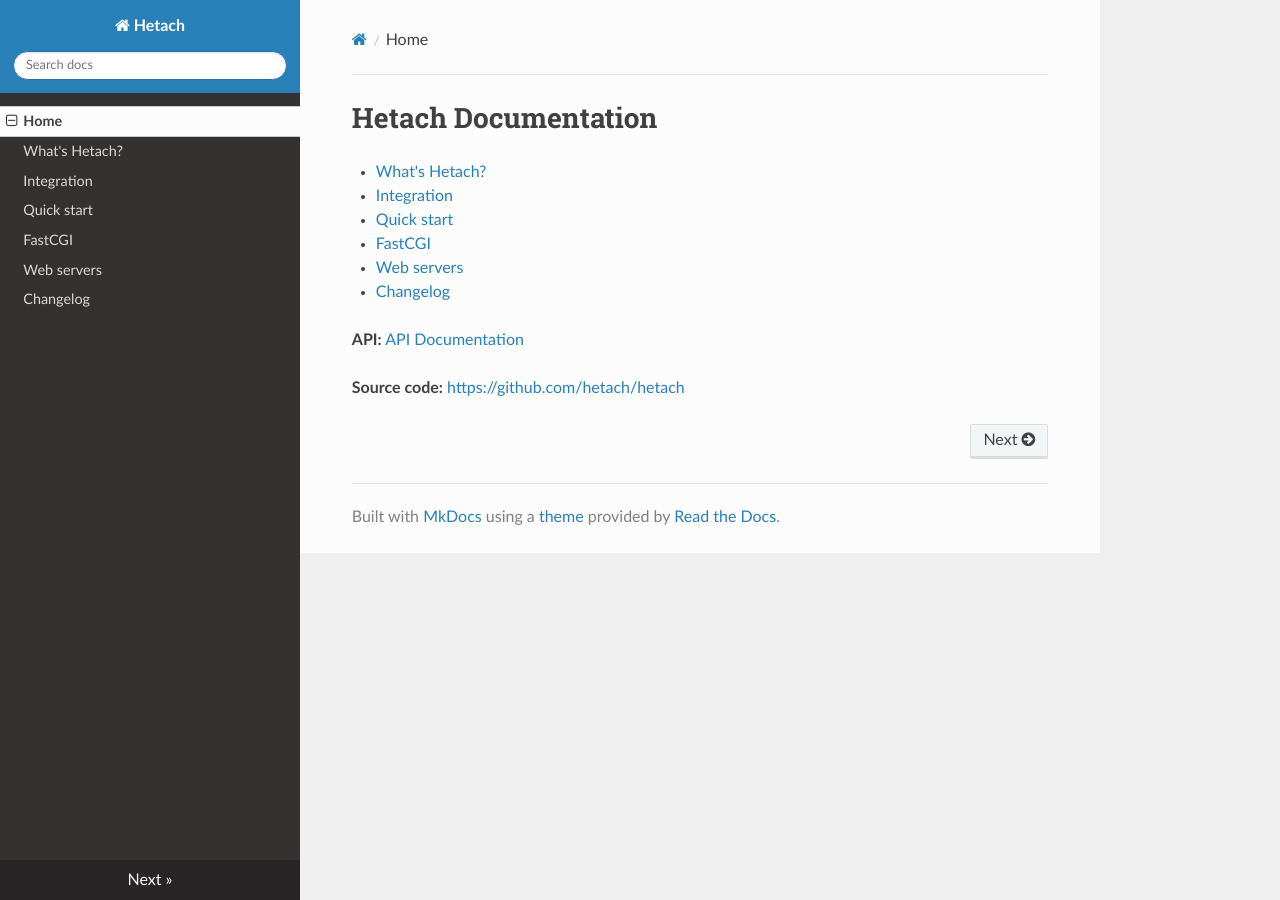
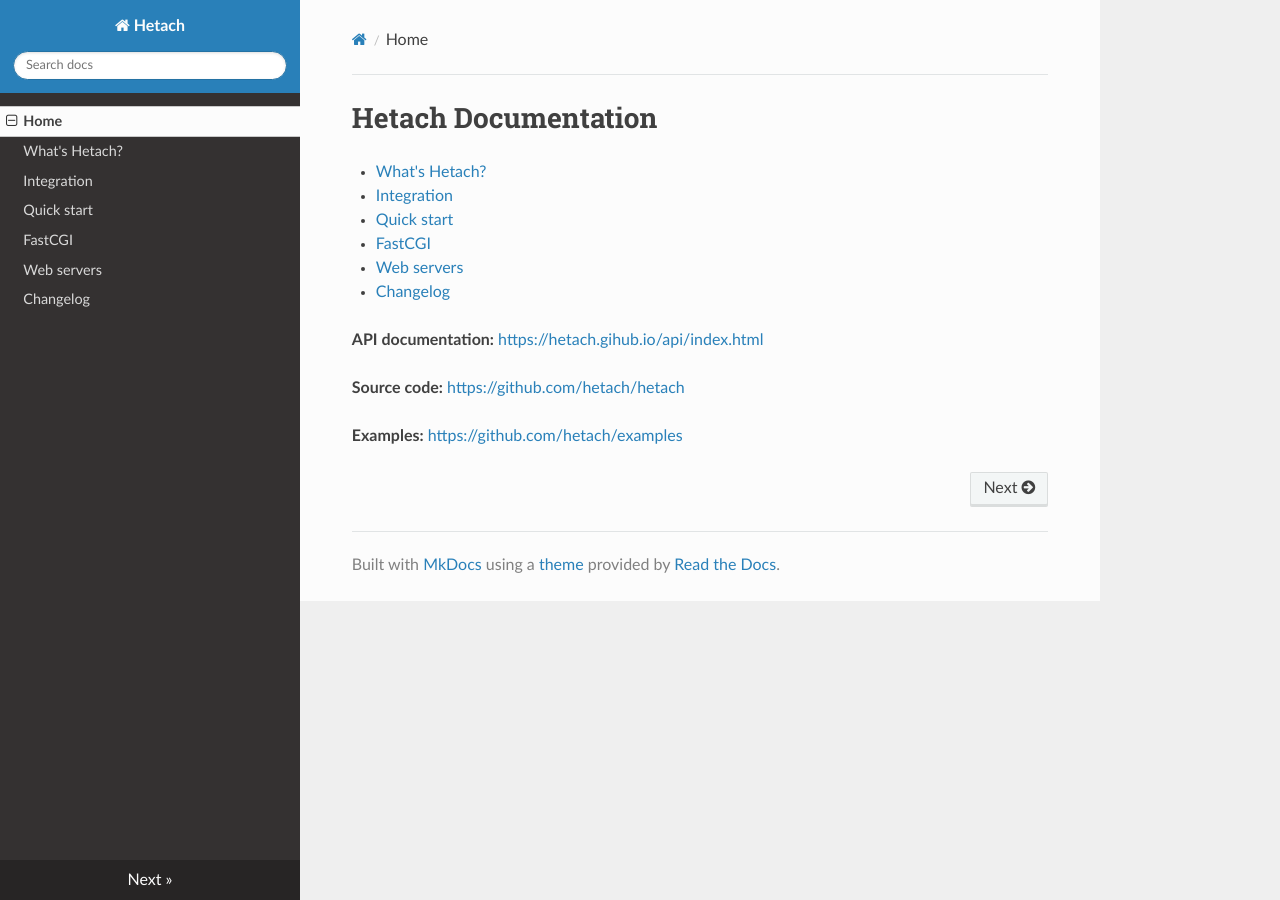
Before and after one commit to hetach/hetach, an MkDocs documentation site: the page built from docs/index.md, in a window 1280 px wide. Built offline with MkDocs 1.6.1, drawn with Linux system fonts in a browser that asks for light colours; nearby versions of some CDN libraries; old or Windows-style settings are respelled for this version of MkDocs.

Commit message:
added examples url

```diff
--- a/docs/index.md
+++ b/docs/index.md
@@ -7,6 +7,8 @@
 * [Web servers](/web-servers)
 * [Changelog](/changelog)
 
-__API:__ [API Documentation](/api/index.html)
+__API documentation:__ [https://hetach.gihub.io/api/index.html](/api/index.html)
 
 __Source code:__ [https://github.com/hetach/hetach](https://github.com/hetach/hetach)
+
+__Examples:__ [https://github.com/hetach/examples](https://github.com/hetach/examples)
```
